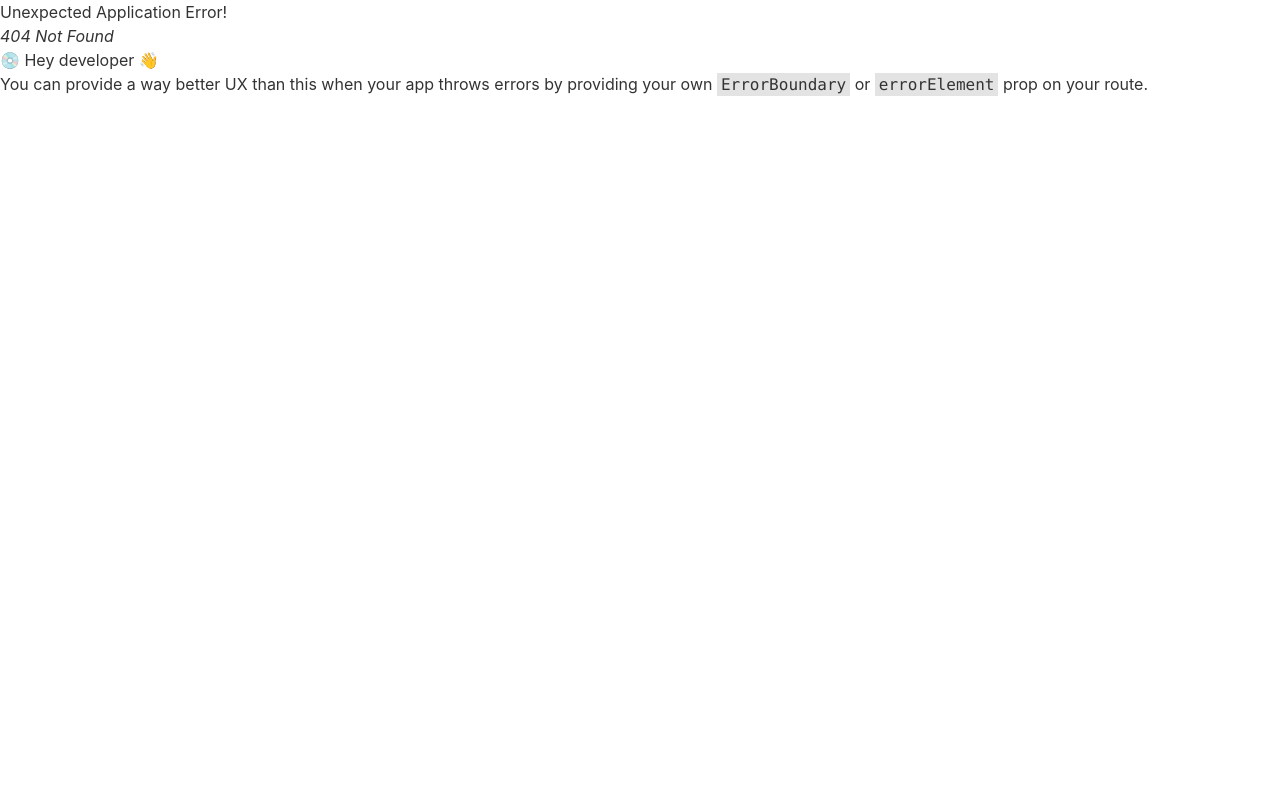
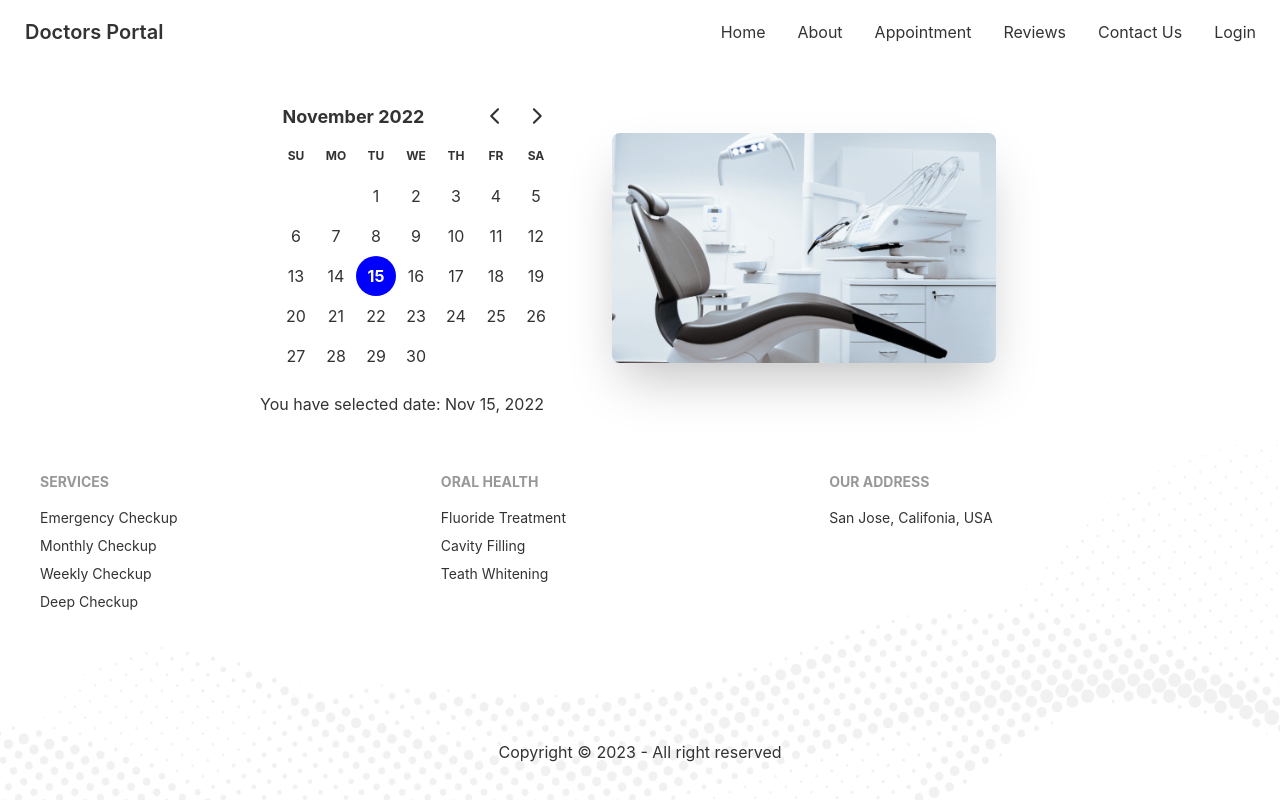
Before and after one commit to Abu-Saleh-Rony/doctors-portal-client-site, a React (Create React App) app: page /Appointment in a window 1280 px wide. Before the commit this address had no page. Shown: the top 800 px of the page. Built offline with nearby package versions, Linux system fonts and the light colour scheme.

Commit message:
added Appointment

```diff
--- a/package.json
+++ b/package.json
@@ -7,7 +7,10 @@
     "@testing-library/react": "^13.4.0",
     "@testing-library/user-event": "^13.5.0",
     "daisyui": "^2.40.1",
+    "date-fns": "^2.29.3",
     "react": "^18.2.0",
+    "react-datepicker": "^4.10.0",
+    "react-day-picker": "^8.5.1",
     "react-dom": "^18.2.0",
     "react-router-dom": "^6.4.3",
     "react-scripts": "5.0.1",
--- a/src/Routes/Routes/Routes.js
+++ b/src/Routes/Routes/Routes.js
@@ -1,5 +1,6 @@
 import { createBrowserRouter } from "react-router-dom";
 import Main from "../../Layout/Main";
+import Appointment from "../../pages/Appointment/Appointment/Appointment";
 import Home from "../../pages/Home/Home/Home";
 import Login from "../../pages/Login/Login";
 
@@ -16,6 +17,10 @@
                 path: '/login',
                 element: <Login></Login>
             },
+            {
+                path: '/Appointment',
+                element: <Appointment></Appointment>
+            },
 
         ]
     }
--- a/src/index.js
+++ b/src/index.js
@@ -3,6 +3,8 @@
 import './index.css';
 import App from './App';
 import reportWebVitals from './reportWebVitals';
+import 'react-day-picker/dist/style.css';
+
 
 const root = ReactDOM.createRoot(document.getElementById('root'));
 root.render(
--- /dev/null
+++ b/src/pages/Appointment/Appointment/Appointment.js
@@ -0,0 +1,13 @@
+import React from "react";
+import AppointmentBanner from "../ApppintmentBanner/AppointmentBanner";
+
+
+const Appointment = () => {
+    return (
+        <div>
+            <AppointmentBanner></AppointmentBanner>
+        </div>
+    )
+}
+
+export default Appointment;
--- /dev/null
+++ b/src/pages/Appointment/ApppintmentBanner/AppointmentBanner.js
@@ -0,0 +1,30 @@
+import React, { useState } from "react";
+import chair from "../../../assets/images/chair.png";
+import { DayPicker } from 'react-day-picker';
+import { format } from "date-fns";
+
+
+const AppointmentBanner = () => {
+    const [selectedDate, setSelectedDate] = useState(new Date());
+    return (
+        <header className="mr-6">
+            <div className="hero">
+                <div className="hero-content flex-col lg:flex-row-reverse">
+                    <img src={chair} alt="" className="max-w-sm rounded-lg shadow-2xl" />
+                    <div className="mr-6">
+                        <DayPicker
+                            mode='single'
+                            selected={selectedDate}
+                            onSelect={setSelectedDate}
+                        />
+                        <p>You have selected date: {format(selectedDate, 'PP')}</p>
+                    </div>
+
+                </div>
+
+            </div>
+        </header>
+    )
+}
+
+export default AppointmentBanner;
```
Also changed, not shown: 1 other file (tests, documents, lock files or other folders).
